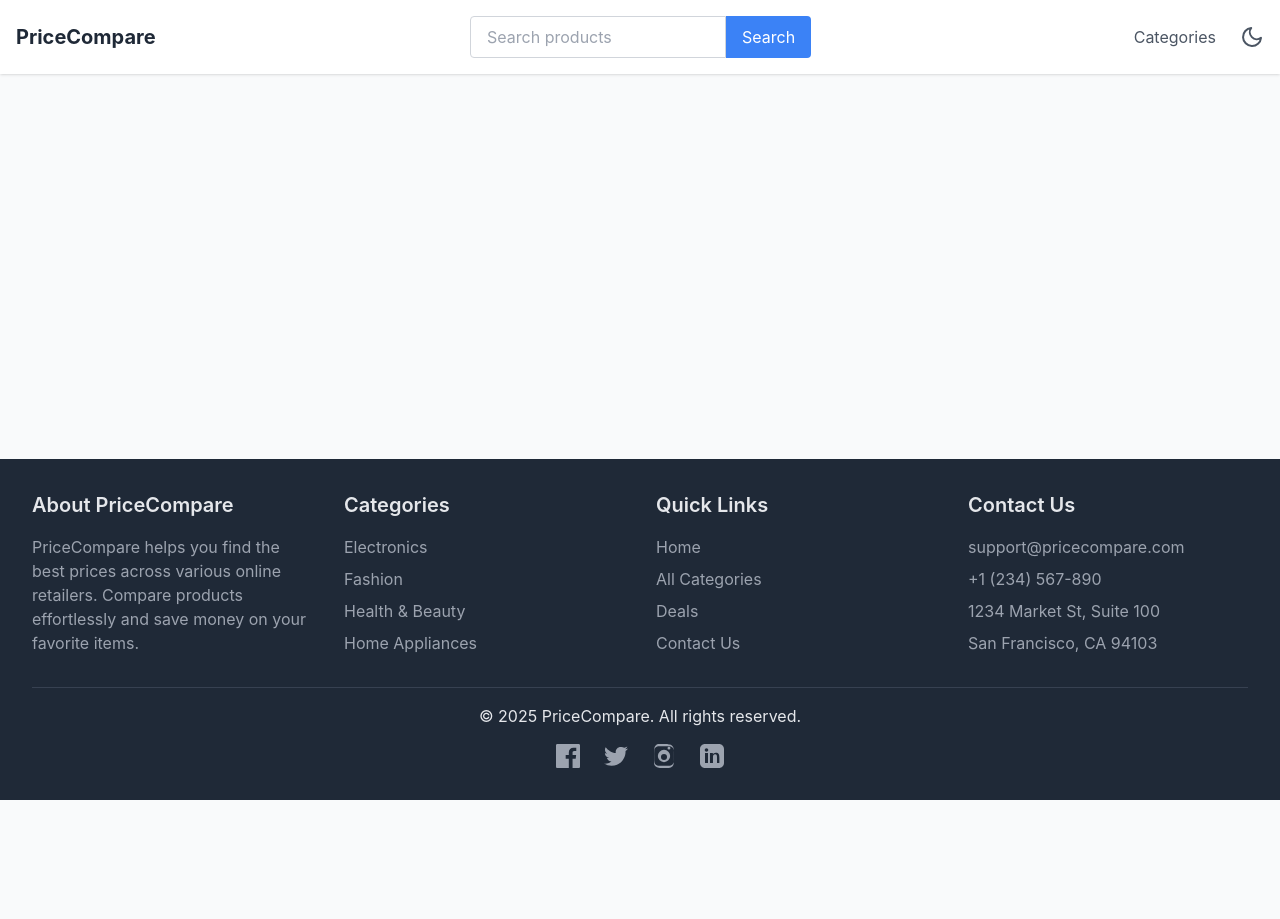
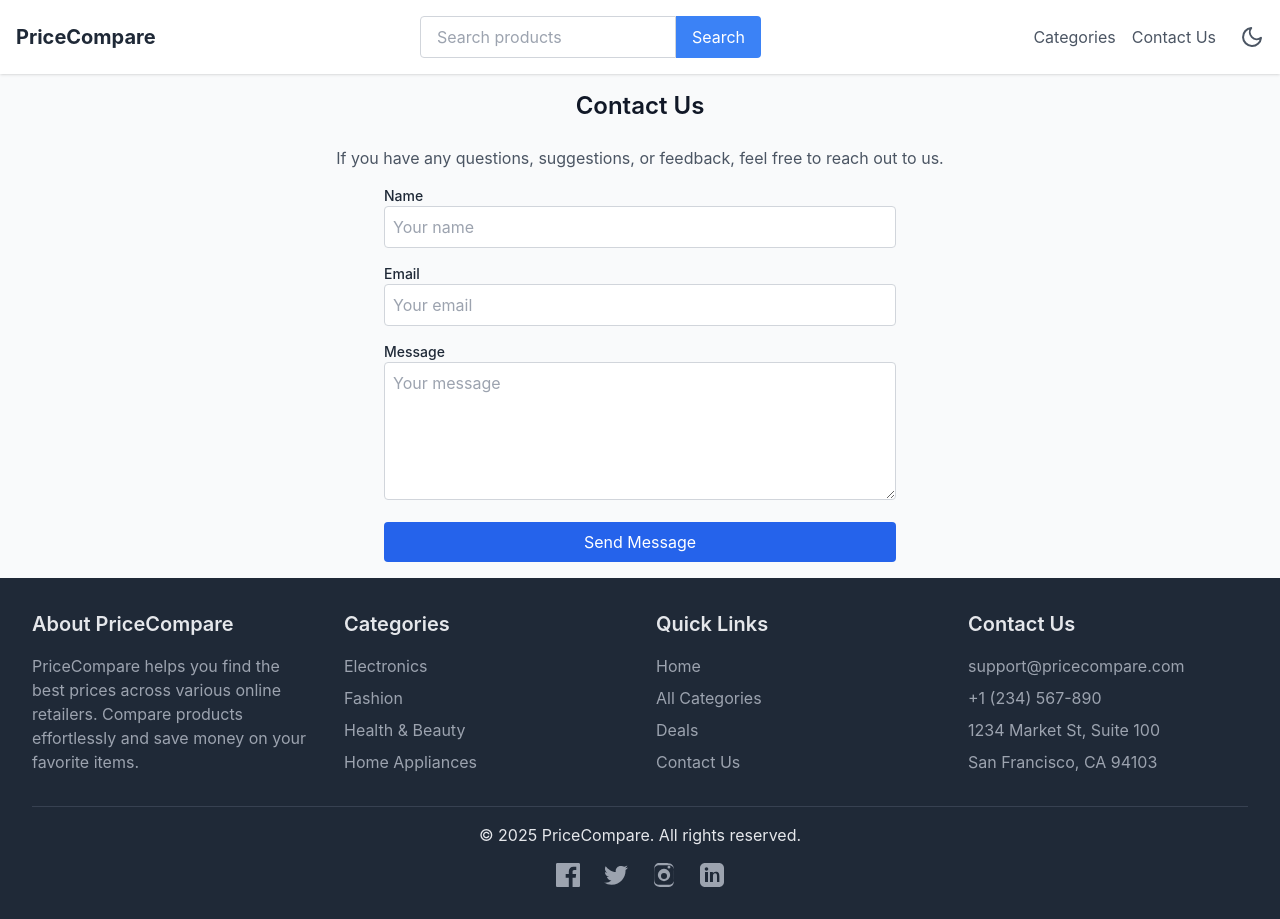
Before and after one commit to Mohamed-khaled0/price-comparison, a React (Create React App) app: page /contact in a window 1280 px wide. Before the commit the page ends 800 px from the top, so only its background shows below. Built offline with nearby package versions, Linux system fonts and the light colour scheme.

Commit message:
Add contact us page

```diff
--- a/src/App.js
+++ b/src/App.js
@@ -9,6 +9,7 @@ import Deals from './pages/Deals';
 import CategoryPage from './pages/CategoryPage';
 import SearchResults from './pages/SearchResults';
 import Home from './pages/Home';
+import Contact from './pages/Contact';
 
 import products from './data/products';
 
@@ -25,6 +26,7 @@ const App = () => {
             <Route path="/categories" element={<Categories />} />
             <Route path="/category/:category" element={<CategoryPage products={products} />} />
             <Route path="/deals" element={<Deals products={products} />} />
+            <Route path="/contact" element={<Contact />} />
           </Routes>
         </main>
         <Footer />
--- a/src/components/Footer.js
+++ b/src/components/Footer.js
@@ -8,7 +8,7 @@ const Footer = () => {
   const categories = Array.from(new Set(products.map((product) => product.category))).sort();
 
   return (
-    <footer className="bg-gray-800 text-gray-200 mt-auto">
+    <footer className="bg-gray-800 text-gray-200 mt-auto shadow-sm shadow-white">
       <div className="container mx-auto py-8 px-4 sm:px-6 lg:px-8">
         <div className="grid grid-cols-1 md:grid-cols-4 gap-8">
 
--- a/src/components/Header.js
+++ b/src/components/Header.js
@@ -38,6 +38,11 @@ const Header = () => {
           {/* <Link to="/deals" className="text-gray-600 dark:text-gray-300 hover:text-gray-800 dark:hover:text-white mx-2">
             Deals
           </Link> */}
+
+<Link to="/contact" className="text-gray-600 dark:text-gray-300 hover:text-gray-800 dark:hover:text-gray-100 mx-2">
+            Contact Us
+          </Link>
+
           {/* Dark Mode Toggle */}
           <button
             onClick={() => setIsDarkMode(!isDarkMode)}
--- /dev/null
+++ b/src/pages/Contact.js
@@ -0,0 +1,70 @@
+import React from 'react';
+
+const Contact = () => {
+  return (
+    <div className="container mx-auto p-4 ">
+<div className="flex flex-col items-center justify-center text-center">
+        <h1 className="text-2xl font-semibold mb-6 text-center">Contact Us</h1>
+        <p className="text-gray-600 dark:text-gray-300 mb-4">
+          If you have any questions, suggestions, or feedback, feel free to reach out to us.
+        </p>
+      </div>
+
+      <form className="max-w-lg mx-auto">
+        <div className="mb-4">
+          <label
+            htmlFor="name"
+            className="block text-sm font-medium text-gray-800 dark:text-gray-100"
+          >
+            Name
+          </label>
+          <input
+            type="text"
+            id="name"
+            className="w-full border border-gray-300 dark:border-gray-700 rounded p-2 bg-white dark:bg-gray-800 text-gray-800 dark:text-gray-100"
+            placeholder="Your name"
+          />
+        </div>
+
+        <div className="mb-4">
+          <label
+            htmlFor="email"
+            className="block text-sm font-medium text-gray-800 dark:text-gray-100"
+          >
+            Email
+          </label>
+          <input
+            type="email"
+            id="email"
+            className="w-full border border-gray-300 dark:border-gray-700 rounded p-2 bg-white dark:bg-gray-800 text-gray-800 dark:text-gray-100"
+            placeholder="Your email"
+          />
+        </div>
+
+        <div className="mb-4">
+          <label
+            htmlFor="message"
+            className="block text-sm font-medium text-gray-800 dark:text-gray-100"
+          >
+            Message
+          </label>
+          <textarea
+            id="message"
+            rows="5"
+            className="w-full border border-gray-300 dark:border-gray-700 rounded p-2 bg-white dark:bg-gray-800 text-gray-800 dark:text-gray-100"
+            placeholder="Your message"
+          ></textarea>
+        </div>
+
+        <button
+          type="submit"
+          className="w-full bg-blue-600 hover:bg-blue-700 text-white py-2 px-4 rounded"
+        >
+          Send Message
+        </button>
+      </form>
+    </div>
+  );
+};
+
+export default Contact;
```
